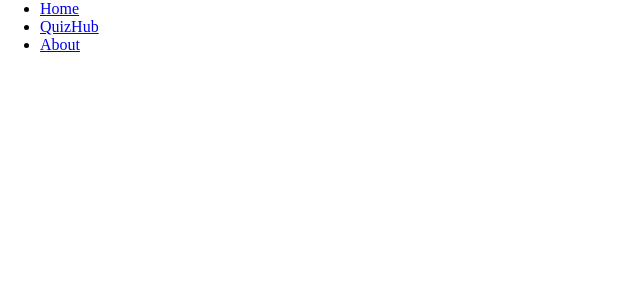
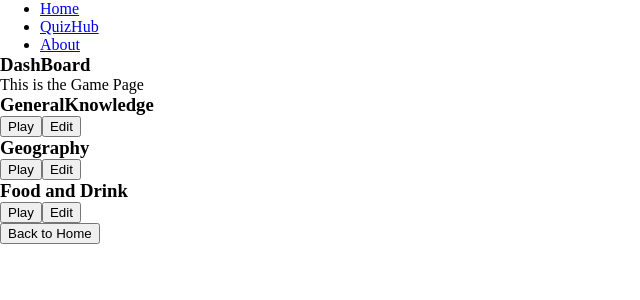
Before and after one commit to Suganthi2023/certification-project3, a React (Vite) app: page / in a window 1280 px wide. Before the commit this address had no page. Shown: the top 300 px of the page, without its empty margins (0-640 px from the left). Built offline with nearby package versions, Linux system fonts and the light colour scheme.

Commit message:
Added play and Edit components without functionality  as well as added  router.Router Needs fixing

```diff
--- a/src/App.jsx
+++ b/src/App.jsx
@@ -34,7 +34,7 @@ const App = () => {
             Furthermore, notice how the content above always renders? On each page? */}
         <Routes>
           <Route path="/home" element={<Home />} />
-          <Route path="/quizhub" element={<QuizHub/>}/>
+          <Route path="*" element={<QuizHub/>}/>
           <Route path="/about" element={<About />} />
         </Routes>
       </div>
--- /dev/null
+++ b/src/components/Editquiz.jsx
@@ -0,0 +1,20 @@
+import { Link } from "react-router-dom";
+
+function EditQuiz() {
+    return (
+        <>
+            <div>
+            This is to Edit Game
+            </div>
+            <Link to ="/Game">
+                <button>Back to Home</button>
+            </Link>
+
+        </>
+
+
+    )
+
+}
+
+export default EditQuiz;
--- /dev/null
+++ b/src/components/Playquiz.jsx
@@ -0,0 +1,22 @@
+import { Link } from "react-router-dom";
+
+function PlayQuiz({quiz}) {
+
+    console.log(quiz.name);
+    return (
+        <>
+            <div>
+              This is to play game
+            </div>
+            <Link to ="/Game">
+                <button>Back to Hub</button>
+            </Link>
+
+        </>
+
+
+    )
+
+}
+
+export default PlayQuiz;
--- a/src/components/QuizHub.jsx
+++ b/src/components/QuizHub.jsx
@@ -1,18 +1,141 @@
-import { Link } from "react-router-dom"
-const QuizHub = () => {
-    return (
+import{Routes,Route} from "react-router-dom";
+import { useState } from "react";
+import { Link } from "react-router-dom";
+import EditQuiz from "./Editquiz";
+import PlayQuiz from "./Playquiz";
+
+function QuizHub() {
+    const [quizzes,setQuizzes]= useState([
+        {
+            Quizid:1,
+            name:"GeneralKnowledge",
+            questions:[
+                {
+                    quesid:1,
+                    question:"What is a group of crows called?",
+                    options:["A killer","A Murder","Crows","Crowd"],
+                    correctanswer:"A killer",
+                    points : 5
+                },
+                {
+                    quesid:2,
+                    question:"How many dots appear on a pair of dice?",
+                    options:["42","24","12","6"],
+                    correctanswer:"42",
+                    points: 5
+                },
+                {
+                    quesid:3,
+                    question:"Where is the strongest human muscle located?",
+                    options:["Thighs","Head","Arms","Jaw"],
+                    correctanswser:"Jaw",
+                    points: 5
+                }
+
+        ],
+            HighestScore:0
+        },
+        {
+            Quizid:2,
+            name:"Geography",
+            questions:[
+                {
+                    quesid:1,
+                    question:"What is the Capitol of Canada?",
+                    options:["Toronto","Calgary","Ottawa","Vancouver"],
+                    correctanswer:"Ottawa",
+                    points: 5
+
+                },
+                {
+                    quesid:2,
+                    question:"On what continent would you find the world's largest desert?",
+                    options:["Asia","Africa","America","Antartica"],
+                    correctanswer:"Antartica",
+                    points: 5
+
+                },
+                {
+                    quesid:3,
+                    question:"Which country features a shipwreck on its national flag?",
+                    options:["India","Bermuda","Malaysia","Singapore"],
+                    correctanswer:"Bermuda",
+                    points:5
+                }
+            ],
+            HighestScore:0
+        },
+        {
+            Quizid:3,
+            name:"Food and Drink",
+            questions:[
+                {
+                    quesid:1,
+                    question:"Pink Ladies and Granny Smiths are types of what fruit?",
+                    options:["Oranges","Bananas","Apples","Mangoes"],
+                    correctanswer:"Apples",
+                    points:5
+                },
+                {
+                    quesid:2,
+                    question:"Which country drinks the most coffee?",
+                    options:["Ireland","Denmark","Swedan","Finland"],
+                    correctanswer:"Finland",
+                    points:5
+                },
+                {
+                    quesid:3,
+                    question:"where did sushi originate?",
+                    options:["China","Japan","Dubai","USA"],
+                    correctanswer:"China",
+                    points:5
+                }
+            ],
+            HighestScore:0
+        }
+    ])
+
+    //console.log(quizzes[0]);
+
+return (
         <>
-            <div>
-                <h3>Dashboard</h3>
-                <p>Hello</p>
-            </div>
-            <Link to="/Home">
+        <h3>DashBoard</h3>
+        <Routes>
+
+            {quizzes.map((quiz)=> (
+                <Route key={quiz.Quizid} path={`/QuizHub/${quiz.Quizid}/playquiz`} element={<PlayQuiz quiz={quiz}/>}/>
+            ))}
+            {quizzes.map((quiz)=>(
+                <Route key={quiz.Quizid} path={`/QuizHub/${quiz.Quizid}/editquiz`} element={<EditQuiz quiz={quiz}/>}/>
+            ))}
+
+
+        </Routes>
+
+        <div>
+            This is the Game Page
+            {quizzes.map((quiz)=>(
+                <div key={quiz.Quizid}>
+                    <h3>{quiz.name}</h3>
+                    <Link to={`/QuizHub/${quiz.Quizid}/playquiz`} >
+                        <button> Play </button>
+                    </Link>
+                    <Link to={`/QuizHub/${quiz.Quizid}/editquiz`} >
+                        <button> Edit </button>
+                    </Link>
+                </div>
+            ))}
+            <Link to="/home">
                 <button>Back to Home</button>
             </Link>
-
+        </div>
         </>
 
     )
-  }
 
-  export default QuizHub
+}
+
+
+
+
+  export default QuizHub;
```
